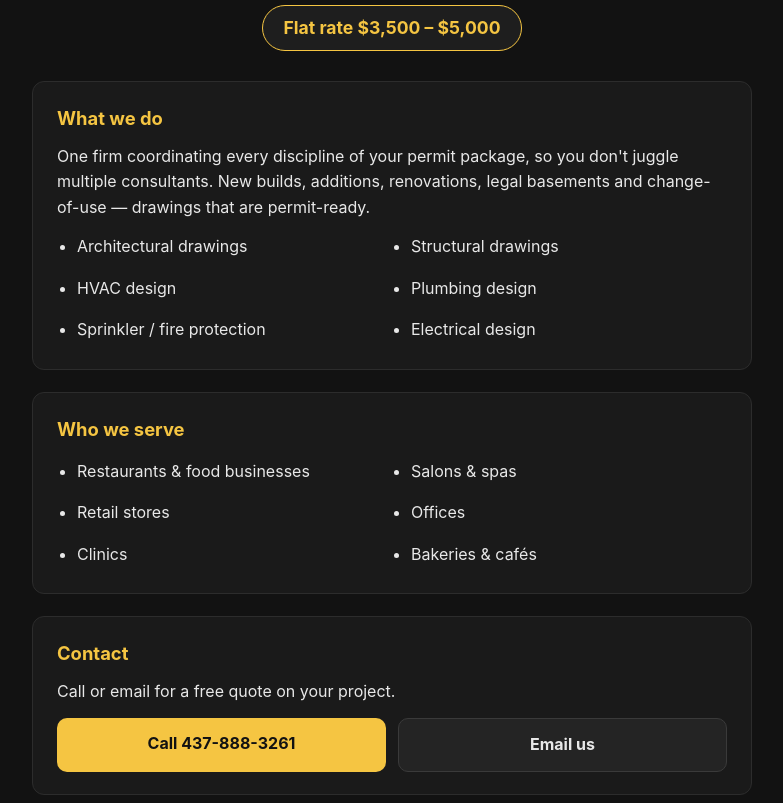
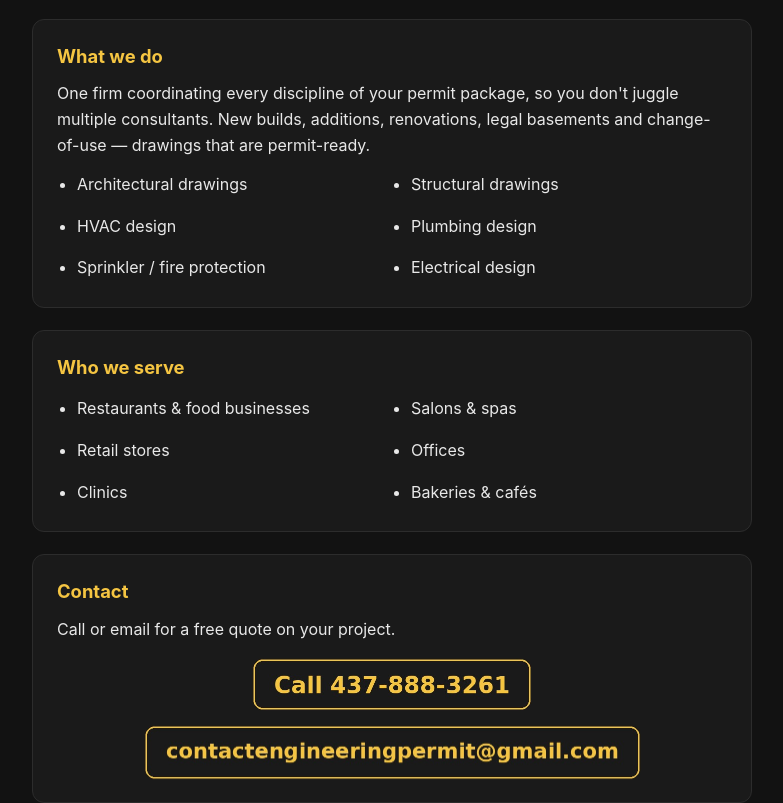
Before and after one commit to dust2engineering/dust2engineering.github.io, a plain HTML site: page company/index.html in a window 1280 px wide. Shown: the part 182-985 px from the top of the page, without its empty margins (248-1031 px from the left). Drawn offline with Linux system fonts and the light colour scheme.

Commit message:
Remove exposed contact details and price from company page
Updated the description meta tag and removed price range from the HTML. Adjusted button layout and added images for contact options.

```diff
--- a/company/index.html
+++ b/company/index.html
@@ -4,7 +4,7 @@
 <meta charset="UTF-8">
 <meta name="viewport" content="width=device-width, initial-scale=1.0">
 <title>Dust 2 Engineering Inc. — Building Permit Drawings, GTA | Kent Li, P.Eng.</title>
-<meta name="description" content="Building permit drawings for restaurants, salons, retail, offices and clinics across the GTA. Architectural, structural, HVAC, plumbing, sprinkler and electrical — stamped by an Ontario P.Eng. Flat rate $3,500–$5,000.">
+<meta name="description" content="Building permit drawings for restaurants, salons, retail, offices and clinics across the GTA. Architectural, structural, HVAC, plumbing, sprinkler and electrical — stamped by an Ontario P.Eng.">
 <style>
   :root { color-scheme: dark; }
   * { box-sizing: border-box; margin: 0; padding: 0; }
@@ -13,17 +13,14 @@
   header { text-align: center; padding: 28px 0 8px; }
   h1 { font-size: 2rem; color: #f5c542; letter-spacing: .5px; }
   .tag { color: #bdbdbd; margin-top: 6px; font-size: 1.05rem; }
-  .price { display: inline-block; margin-top: 16px; background: #1e1e1e; border: 1px solid #f5c542; color: #f5c542; border-radius: 999px; padding: 8px 20px; font-weight: 700; font-size: 1.1rem; }
   section { background: #1a1a1a; border: 1px solid #2c2c2c; border-radius: 12px; padding: 22px 24px; margin-top: 22px; }
   h2 { font-size: 1.15rem; color: #f5c542; margin-bottom: 10px; }
   ul { padding-left: 20px; }
   li { margin: 4px 0; }
   .grid { display: grid; grid-template-columns: 1fr 1fr; gap: 8px 18px; }
   @media (max-width: 560px) { .grid { grid-template-columns: 1fr; } }
-  .cta { display: flex; flex-wrap: wrap; gap: 12px; margin-top: 14px; }
-  .btn { flex: 1 1 200px; text-align: center; text-decoration: none; border-radius: 10px; padding: 13px 10px; font-weight: 700; }
-  .btn-call { background: #f5c542; color: #121212; }
-  .btn-mail { background: #242424; color: #e8e8e8; border: 1px solid #3a3a3a; }
+  .cta { display: flex; flex-direction: column; align-items: center; gap: 14px; margin-top: 16px; }
+  .cta img { max-width: 100%; height: auto; border-radius: 10px; }
   .links a { display: block; color: #8ecbff; text-decoration: none; padding: 9px 0; border-bottom: 1px solid #262626; }
   .links a:last-child { border-bottom: none; }
   .links span { color: #9a9a9a; font-size: .9rem; display: block; }
@@ -38,9 +35,6 @@
   "founder": { "@type": "Person", "name": "Kent Li", "jobTitle": "P.Eng." },
   "areaServed": "Greater Toronto Area, Ontario, Canada",
   "address": { "@type": "PostalAddress", "addressLocality": "Mississauga", "addressRegion": "ON", "addressCountry": "CA" },
-  "telephone": "+1-437-888-3261",
-  "email": "contactengineeringpermit@gmail.com",
-  "priceRange": "$3,500–$5,000",
   "sameAs": [
     "https://www.linkedin.com/in/kent-li-9b3150185/",
     "https://www.facebook.com/profile.php?id=61596803339188"
@@ -53,7 +47,6 @@
   <header>
     <h1>Dust 2 Engineering Inc.</h1>
     <p class="tag">Building permit drawings — Kent Li, P.Eng.<br>Mississauga · serving the Greater Toronto Area</p>
-    <div class="price">Flat rate $3,500 – $5,000</div>
   </header>
 
   <section>
@@ -85,8 +78,8 @@
     <h2>Contact</h2>
     <p>Call or email for a free quote on your project.</p>
     <div class="cta">
-      <a class="btn btn-call" href="tel:+14378883261">Call 437-888-3261</a>
-      <a class="btn btn-mail" href="mailto:contactengineeringpermit@gmail.com">Email us</a>
+      <img src="phone.jpg" alt="Call us" width="280">
+      <img src="email.jpg" alt="Email us" width="497">
     </div>
   </section>
 
```
